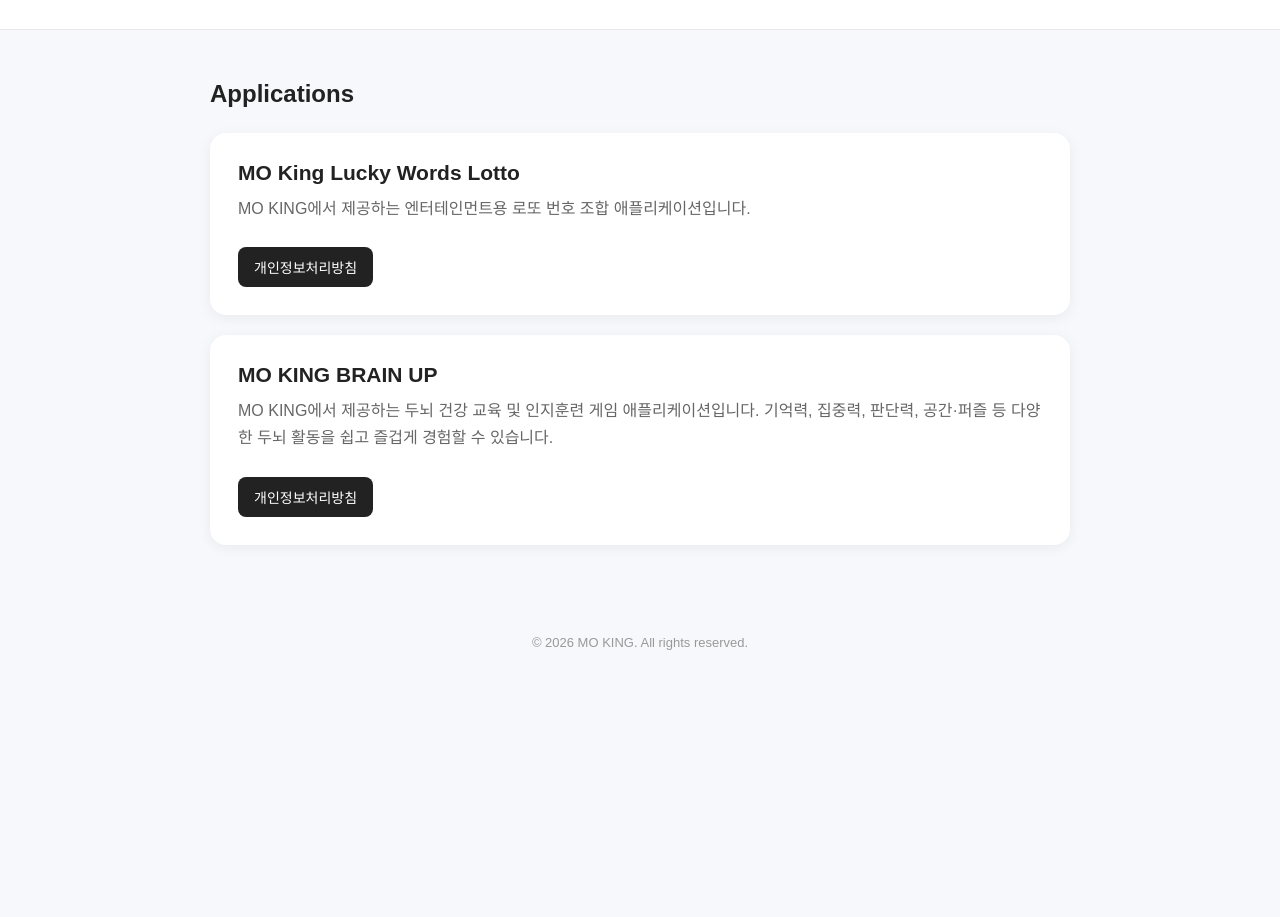
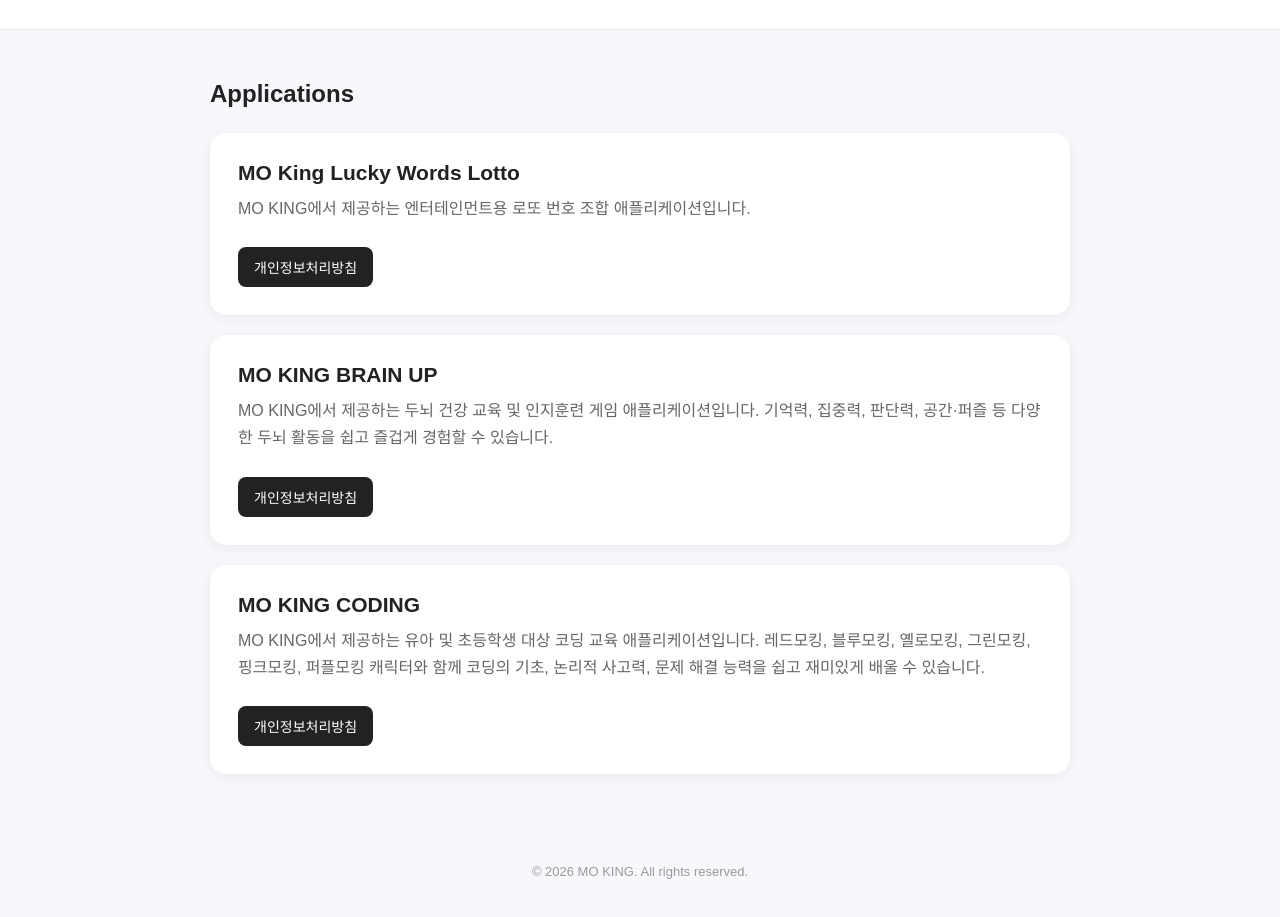
Before and after one commit to mokingapps/mokingapps.github.io, a plain HTML site: page index.html in a window 1280 px wide. Shown: the part 97-1014 px from the top of the page. Before the commit the page ends 800 px from the top, so only its background shows below. Drawn offline with Linux system fonts and the light colour scheme.

Commit message:
Update index.html

```diff
--- a/index.html
+++ b/index.html
@@ -36,6 +36,12 @@
     <div class="description">MO KING에서 제공하는 두뇌 건강 교육 및 인지훈련 게임 애플리케이션입니다. 기억력, 집중력, 판단력, 공간·퍼즐 등 다양한 두뇌 활동을 쉽고 즐겁게 경험할 수 있습니다.</div>
     <div class="links"><a href="https://mokingapps.github.io/brainup-privacy.html">개인정보처리방침</a></div>
   </div>
+
+  <div class="app-card">
+    <div class="app-name">MO KING CODING</div>
+    <div class="description">MO KING에서 제공하는 유아 및 초등학생 대상 코딩 교육 애플리케이션입니다. 레드모킹, 블루모킹, 옐로모킹, 그린모킹, 핑크모킹, 퍼플모킹 캐릭터와 함께 코딩의 기초, 논리적 사고력, 문제 해결 능력을 쉽고 재미있게 배울 수 있습니다.</div>
+    <div class="links"><a href="https://mokingapps.github.io/coding-privacy.html">개인정보처리방침</a></div>
+  </div>
 </main>
 <footer>© 2026 MO KING. All rights reserved.</footer>
 </body>
```
